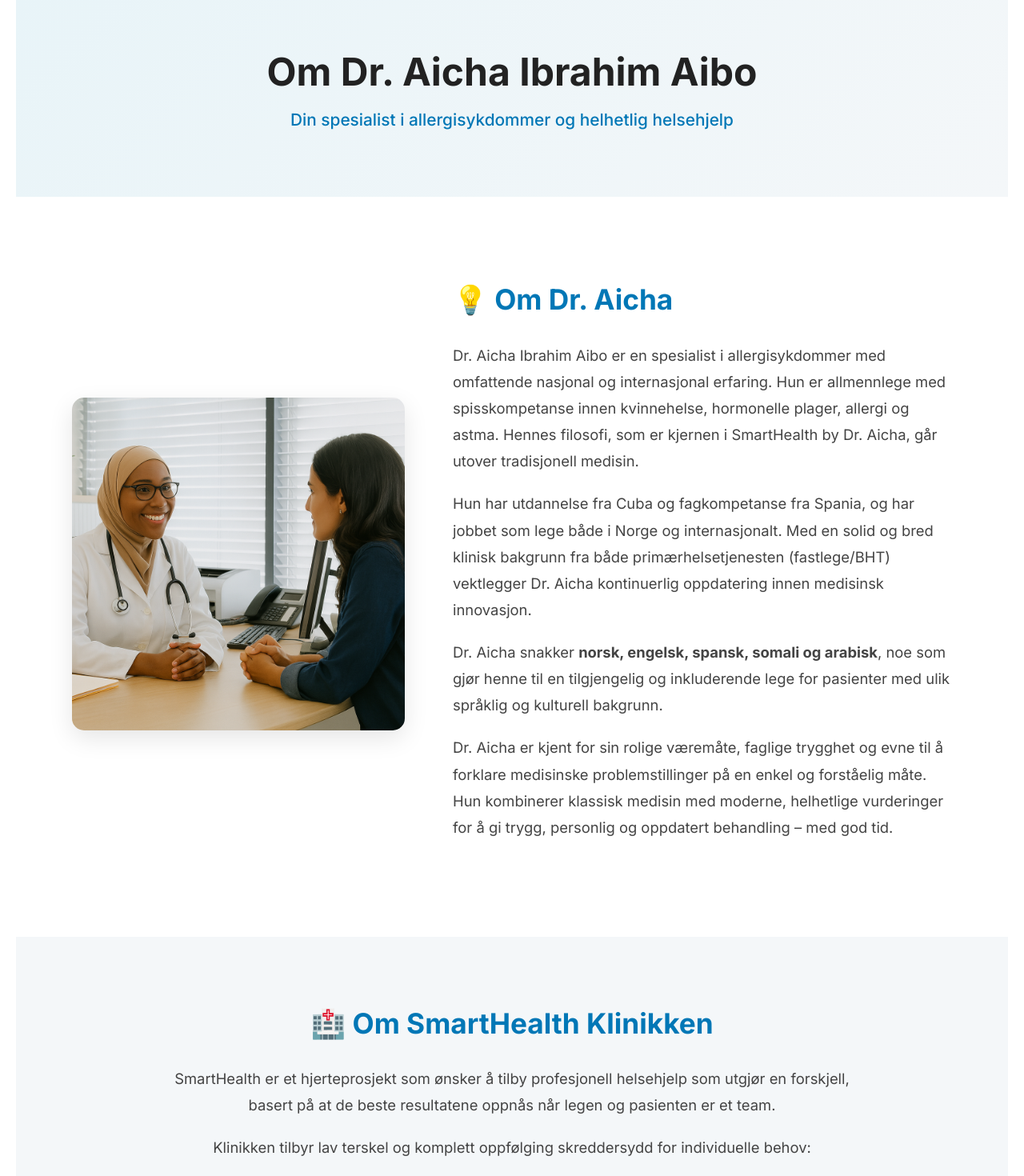
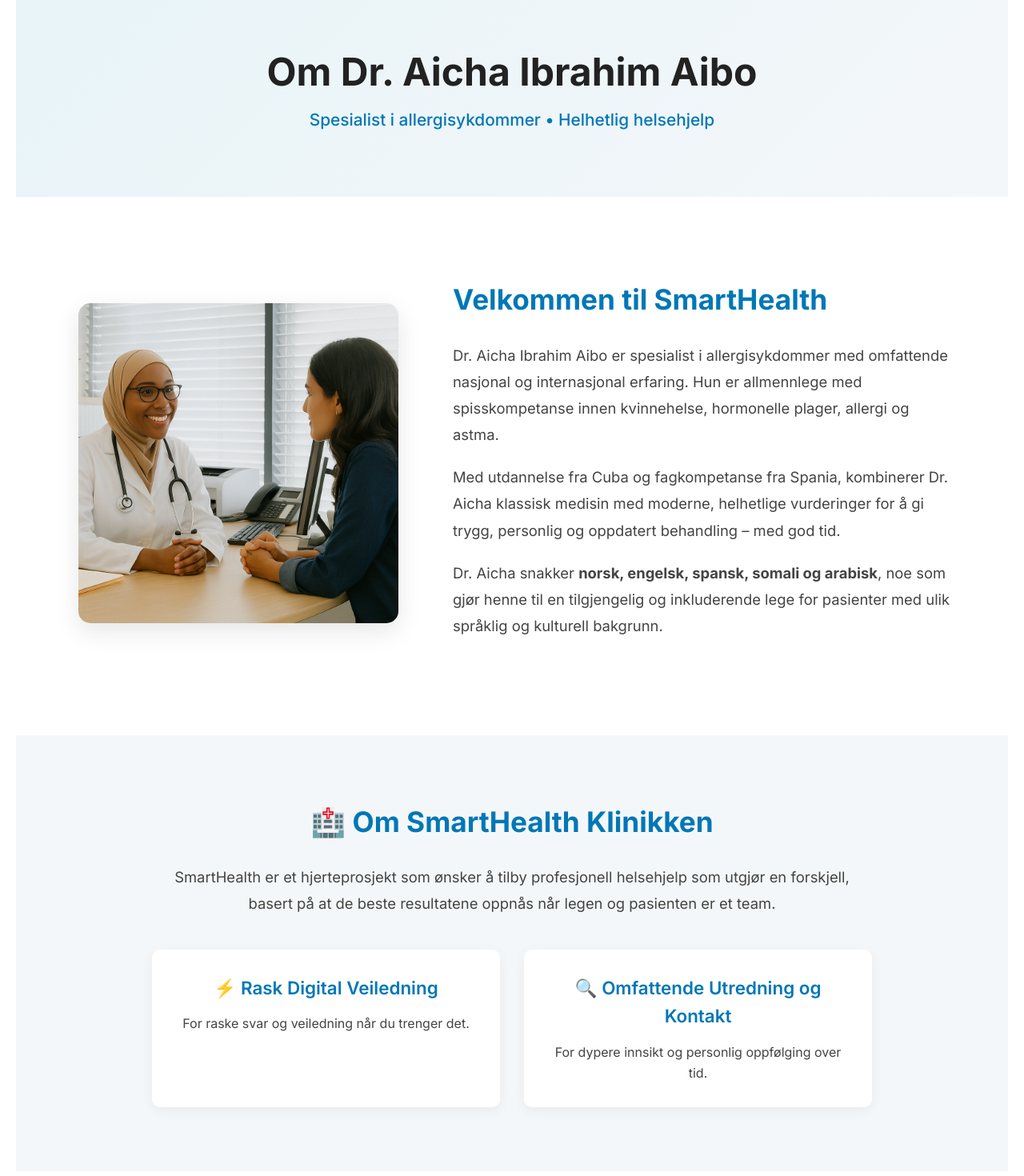
Before and after one commit to aichaib1228-beep/smarthealth-website, a Next.js app: page /about in a window 1280 px wide. Shown: the part 180-1650 px from the top of the page at 80% size. Built offline with nearby package versions, Linux system fonts and the light colour scheme.

Commit message:
Revise About page content and layout
Updated text content and structure in the About page, including changes to titles, subtitles, and paragraphs for clarity and emphasis. Adjusted image dimensions for better layout.

```diff
--- a/app/about/page.js
+++ b/app/about/page.js
@@ -8,62 +8,51 @@
         <div className="about-hero-content">
           <h1 className="about-hero-title">Om Dr. Aicha Ibrahim Aibo</h1>
           <p className="about-hero-subtitle">
-            Din spesialist i allergisykdommer og helhetlig helsehjelp
+            Spesialist i allergisykdommer • Helhetlig helsehjelp
           </p>
         </div>
       </section>
 
-      {/* MAIN INTRO SECTION */}
+      {/* INTRO WITH IMAGE */}
       <section className="about-intro-section">
         <div className="about-intro-container">
           <div className="about-intro-image-wrapper">
             <Image
               src="/doctor-1.png"
               alt="Dr. Aicha Ibrahim Aibo"
-              width={500}
-              height={500}
+              width={400}
+              height={400}
               className="about-intro-image"
             />
           </div>
           <div className="about-intro-text">
-            <h2 className="about-section-title">💡 Om Dr. Aicha</h2>
+            <h2 className="about-section-title">Velkommen til SmartHealth</h2>
             <p className="about-paragraph-large">
-              Dr. Aicha Ibrahim Aibo er en spesialist i allergisykdommer med omfattende nasjonal
+              Dr. Aicha Ibrahim Aibo er spesialist i allergisykdommer med omfattende nasjonal
               og internasjonal erfaring. Hun er allmennlege med spisskompetanse innen kvinnehelse,
-              hormonelle plager, allergi og astma. Hennes filosofi, som er kjernen i SmartHealth by Dr. Aicha,
-              går utover tradisjonell medisin.
+              hormonelle plager, allergi og astma.
             </p>
             <p className="about-paragraph-large">
-              Hun har utdannelse fra Cuba og fagkompetanse fra Spania, og har jobbet som lege både
-              i Norge og internasjonalt. Med en solid og bred klinisk bakgrunn fra både
-              primærhelsetjenesten (fastlege/BHT) vektlegger Dr. Aicha kontinuerlig oppdatering
-              innen medisinsk innovasjon.
+              Med utdannelse fra Cuba og fagkompetanse fra Spania, kombinerer Dr. Aicha klassisk
+              medisin med moderne, helhetlige vurderinger for å gi trygg, personlig og oppdatert
+              behandling – med god tid.
             </p>
             <p className="about-paragraph-large">
               Dr. Aicha snakker <strong>norsk, engelsk, spansk, somali og arabisk</strong>,
-              noe som gjør henne til en tilgjengelig og inkluderende lege for pasienter
-              med ulik språklig og kulturell bakgrunn.
-            </p>
-            <p className="about-paragraph-large">
-              Dr. Aicha er kjent for sin rolige væremåte, faglige trygghet og evne til å
-              forklare medisinske problemstillinger på en enkel og forståelig måte. Hun kombinerer
-              klassisk medisin med moderne, helhetlige vurderinger for å gi trygg, personlig og
-              oppdatert behandling – med god tid.
+              noe som gjør henne til en tilgjengelig og inkluderende lege for pasienter med ulik
+              språklig og kulturell bakgrunn.
             </p>
           </div>
         </div>
       </section>
 
-      {/* SMARTHEALTH PHILOSOPHY SECTION */}
+      {/* SMARTHEALTH PHILOSOPHY */}
       <section className="philosophy-section">
         <div className="philosophy-container">
           <h2 className="philosophy-title">🏥 Om SmartHealth Klinikken</h2>
           <p className="philosophy-text">
             SmartHealth er et hjerteprosjekt som ønsker å tilby profesjonell helsehjelp som utgjør
             en forskjell, basert på at de beste resultatene oppnås når legen og pasienten er et team.
-          </p>
-          <p className="philosophy-text">
-            Klinikken tilbyr lav terskel og komplett oppfølging skreddersydd for individuelle behov:
           </p>
           <div className="philosophy-features">
             <div className="philosophy-feature">
@@ -78,7 +67,7 @@
         </div>
       </section>
 
-      {/* GOALS AND EXPERTISE SECTION */}
+      {/* EXPERTISE */}
       <section className="expertise-section">
         <div className="expertise-container">
           <h2 className="expertise-title">⭐ Mål og Ekspertise</h2>
@@ -99,15 +88,12 @@
         </div>
       </section>
 
-      {/* FOCUS AREAS SECTION */}
+      {/* FOCUS AREAS - SIMPLIFIED */}
       <section className="focus-section">
         <div className="focus-container">
-          <h2 className="focus-main-title">Helhetlig Helsefokus</h2>
-          <p className="focus-subtitle">
-            Hva fokuserer jeg som lege?
-          </p>
+          <h2 className="focus-main-title">Hva fokuserer jeg som lege?</h2>
           <p className="focus-description">
-            Grundige helsehjelp som gir deg innsikt i din nåværende helsestatus.
+            Helhetlig helsefokus - Grundig helsehjelp som gir deg innsikt i din nåværende helsestatus.
           </p>
 
           <div className="focus-grid">
@@ -115,8 +101,7 @@
               <div className="focus-icon">🩺</div>
               <h3>Helhetlig Helsesjekk</h3>
               <p>
-                En grundig gjennomgang av helsestatus, risikofaktorer, og setter konkrete mål
-                for å optimalisere din velvære.
+                Grundig gjennomgang av helsestatus og risikofaktorer.
               </p>
             </div>
 
@@ -124,8 +109,7 @@
               <div className="focus-icon">💊</div>
               <h3>Mestring av Kroniske Sykdommer</h3>
               <p>
-                Et program for deg som lever med kroniske lidelser. Vi fokuserer på livsstilendringer
-                som gir deg kontroll og økt livskvalitet.
+                Livsstilendringer som gir deg kontroll og økt livskvalitet.
               </p>
             </div>
 
@@ -133,81 +117,66 @@
               <div className="focus-icon">🫁</div>
               <h3>Allergi og Astma</h3>
               <p>
-                Med spesialistkompetanse, grundig veiledning og behandling for å mestre
-                allergisykdommer, astma og andre vanlige luftveisplager.
+                Spesialistkompetanse og behandling for allergisykdommer.
               </p>
             </div>
 
             <div className="focus-card">
               <div className="focus-icon">👨‍👩‍👧‍👦</div>
-              <h3>Råd og Veiledning for Barn og Familie</h3>
+              <h3>Barn og Familie</h3>
               <p>
-                Støtte og veiledning til foreldre om barns helse, utvikling av sunne vaner,
-                og håndtering av ernæringsutfordringer i familien.
+                Veiledning om barns helse og sunne vaner i familien.
               </p>
             </div>
 
             <div className="focus-card">
               <div className="focus-icon">🎯</div>
-              <h3>Din Helsepartner – Individuell Coaching</h3>
+              <h3>Individuell Coaching</h3>
               <p>
-                Få skreddersydd én-til-én coaching for å navigere helseutfordringer, håndtere stress,
-                forbedre søvn og styrke din mentale og fysiske helse.
+                Skreddersydd coaching for helseutfordringer og stress.
               </p>
             </div>
 
             <div className="focus-card">
               <div className="focus-icon">⚖️</div>
-              <h3>Vektreise & Varig Livsstilsendring</h3>
+              <h3>Vektreise & Livsstilsendring</h3>
               <p>
-                Et helhetlig program for varig vektnedgang. Vi kombinerer ernæring, aktivitetsplaner
-                og motivasjon for å hjelpe deg nå dine mål og opprettholde dem.
+                Helhetlig program for varig vektnedgang og helse.
               </p>
             </div>
           </div>
         </div>
       </section>
 
-      {/* COLLABORATION SECTION */}
+      {/* COLLABORATION WITH IMAGE */}
       <section className="collaboration-section">
         <div className="collaboration-container">
           <div className="collaboration-content">
             <h2 className="collaboration-title">
-              Fokus på Samarbeid og Personlig Tilnærming
+              Din partner på veien mot varig velvære
             </h2>
-            <p className="collaboration-subtitle">
-              Medisin og livsstil samles for din helse.
-            </p>
             <p className="collaboration-text">
-              La oss jobbe sammen for din helse. Vi er din partner på veien mot varig velvære.
+              Medisin og livsstil samles for din helse. La oss jobbe sammen for din helse.
               Med vår helhetlige tilnærming og spesialkompetanse er du i trygge hender.
             </p>
             <p className="collaboration-text-bold">
               Start din helsereise med oss.
             </p>
+            <a href="/booking" className="collaboration-cta-button">
+              Bestill time nå
+            </a>
           </div>
           <div className="collaboration-image-wrapper">
             <Image
               src="/doctor-2.png"
               alt="Dr. Aicha - Din helsepartner"
-              width={450}
-              height={450}
+              width={400}
+              height={400}
               className="collaboration-image"
             />
           </div>
         </div>
       </section>
-
-      {/* CTA SECTION */}
-      <section className="about-cta-section">
-        <h2 className="about-cta-title">Klar til å starte din helsereise?</h2>
-        <p className="about-cta-text">
-          Bestill en konsultasjon i dag og opplev forskjellen med SmartHealth by Dr. Aicha.
-        </p>
-        <a href="/booking" className="about-cta-button">
-          Bestill time nå
-        </a>
-      </section>
     </div>
   );
 }
```
